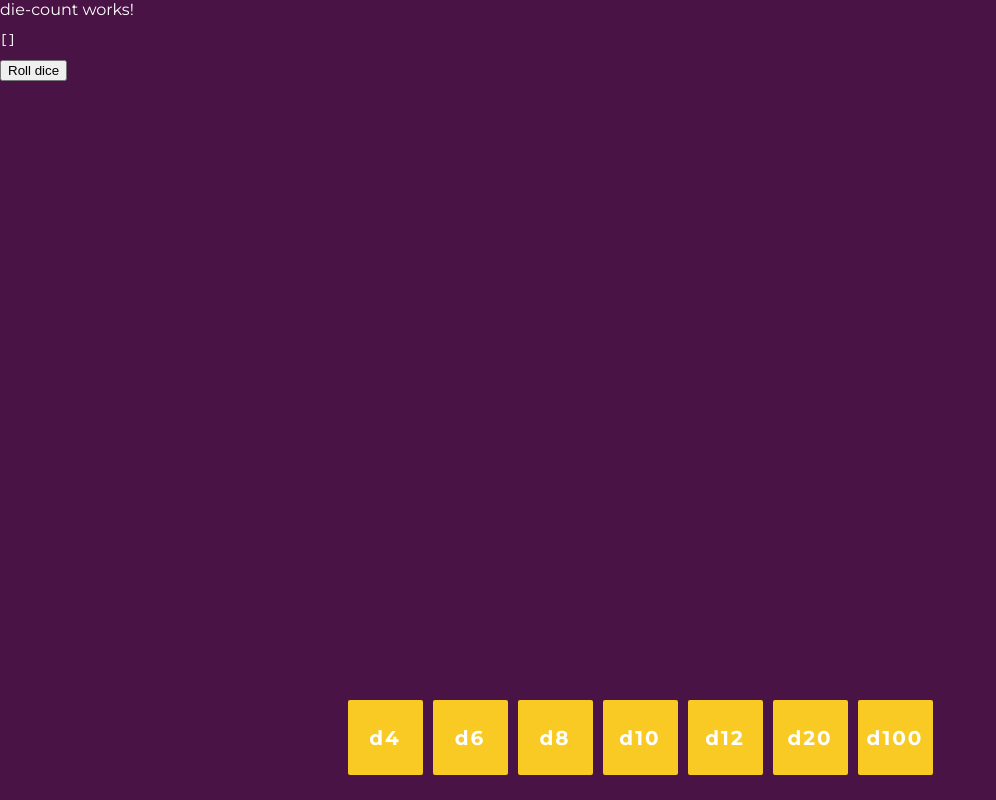
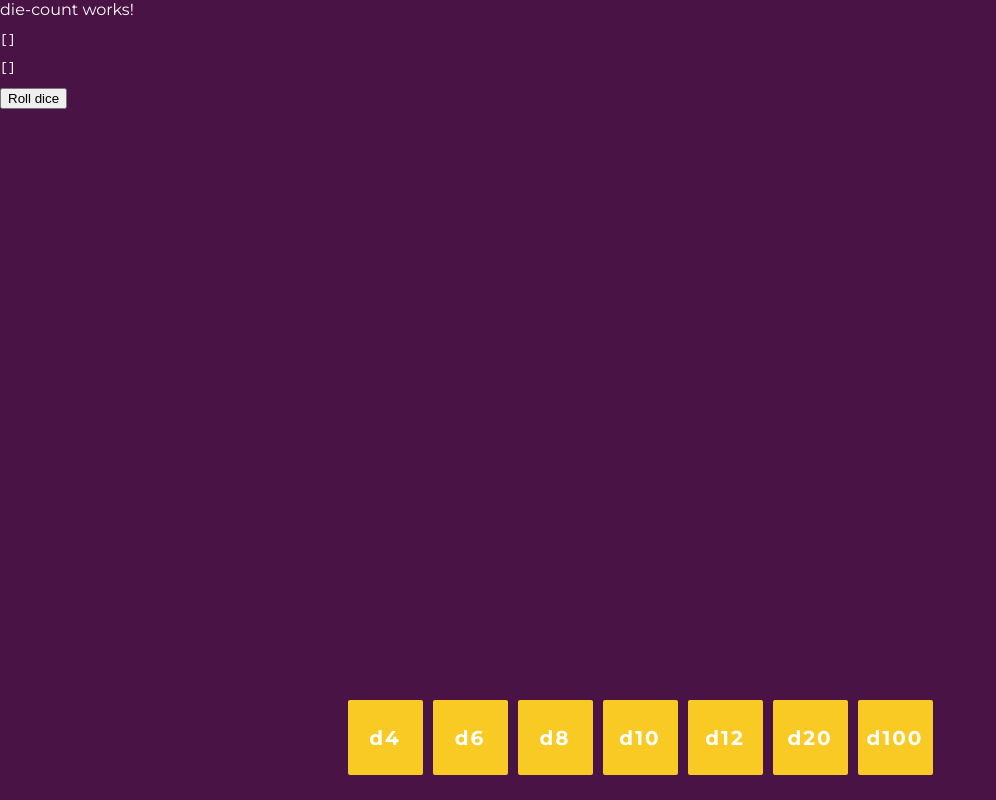
Before and after one commit to BrentWMiller/diceroller, an Angular app: page / in a window 1280 px wide. Shown: the whole page, without its empty margins (0-996 px from the left). Built offline with nearby package versions, Linux system fonts and the light colour scheme.

Commit message:
testing roll history

```diff
--- a/src/app/dice-roller/dice-roller.component.html
+++ b/src/app/dice-roller/dice-roller.component.html
@@ -1,6 +1,7 @@
 <div class="dice-roller">
 	<dr-die-count></dr-die-count>
 	<pre>{{ selectedDice | json}}</pre>
+	<pre>{{ rollHistory | json}}</pre>
 	<div
 		class="dice-roller__roll-value">{{ totalRoll }}</div>
 	<div class="dice-roller__bar">
@@ -10,6 +11,6 @@
 			(select)="handleSelect($event)"></dr-die>
 	</div>
 	<button
-		class="btn"
+		class="dice-roller__btn"
 		(click)="rollDice()">Roll dice</button>
 </div>
```
